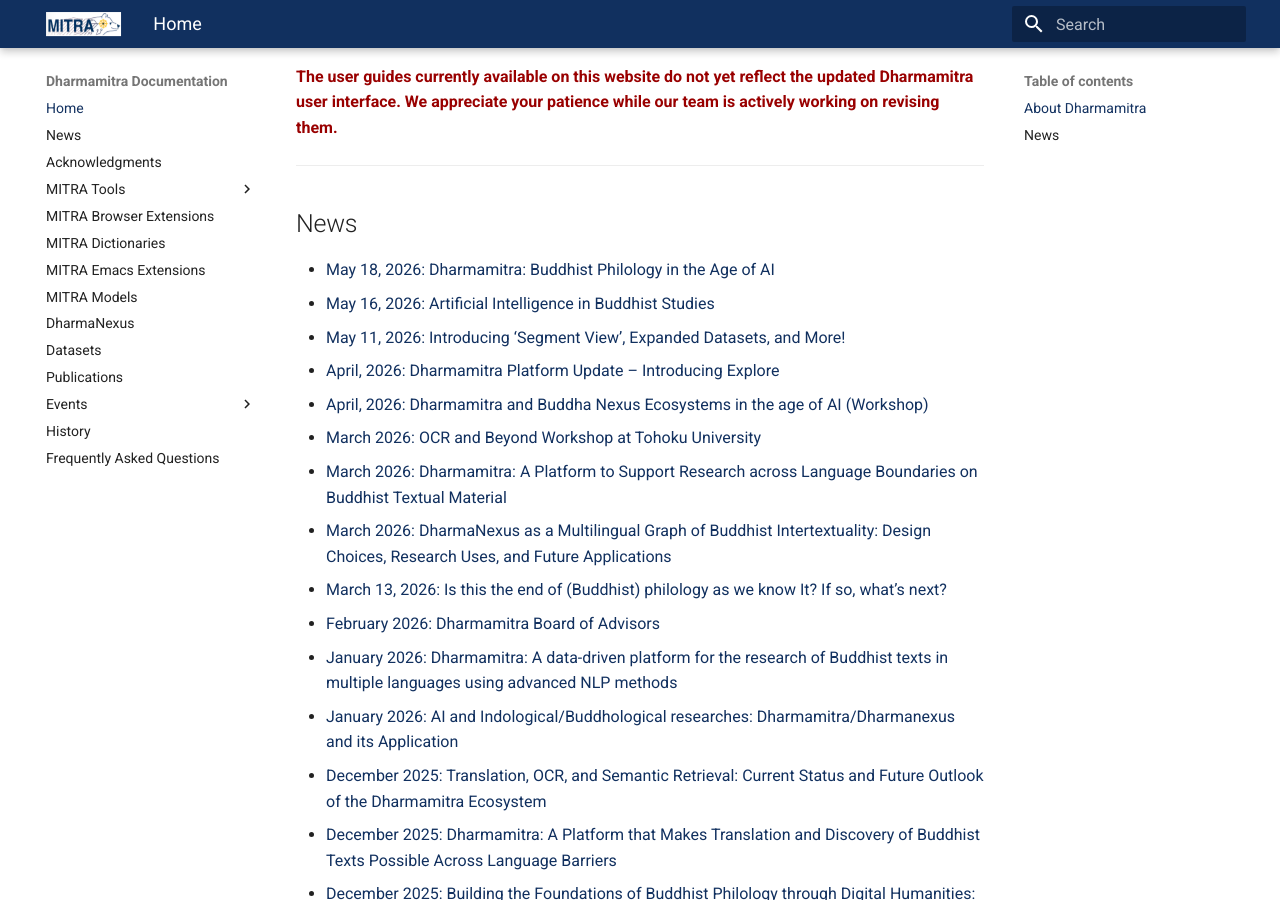
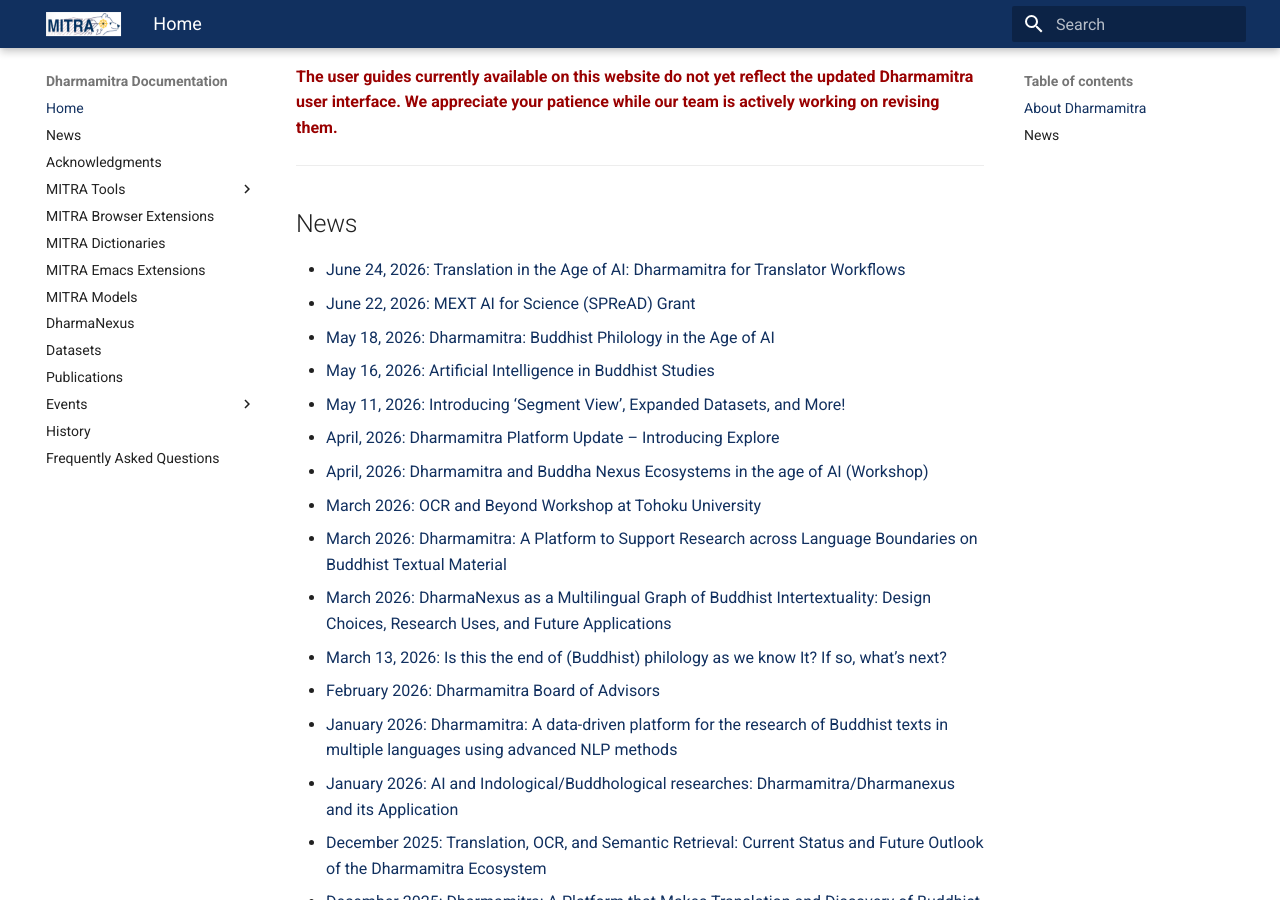
Before and after one commit to dharmamitra/dharmamitra-guides, an MkDocs documentation site: the page built from docs/index.md, in a window 1280 px wide and 900 px high, scrolled down 775 px. Built offline with MkDocs 1.6.1 and Material for MkDocs 9.7.7, drawn with Linux system fonts in a browser that asks for light colours.

Commit message:
Update index.md

```diff
--- a/docs/index.md
+++ b/docs/index.md
@@ -18,6 +18,8 @@
 ## News
 
 <!-- Each news item links to its section in news.md -->
+- [June 24, 2026: Translation in the Age of AI: Dharmamitra for Translator Workflows](news.md#june-24-2026-translation-in-the-age-of-ai-dharmamitra-for-translator-workflows)
+- [June 22, 2026: MEXT AI for Science (SPReAD) Grant](news.md#june-22-2026-mext-ai-for-science-spread-grant)
 - [May 18, 2026: Dharmamitra: Buddhist Philology in the Age of AI](news.md#may-18-2026-dharmamitra-buddhist-philology-in-the-age-of-ai)
 - [May 16, 2026: Artificial Intelligence in Buddhist Studies](news.md#may-16-2026-artificial-intelligence-in-buddhist-studies)
 - [May 11, 2026: Introducing ‘Segment View’, Expanded Datasets, and More!](news.md#may-11-2026-introducing-segment-view-expanded-datasets-and-more)
```
